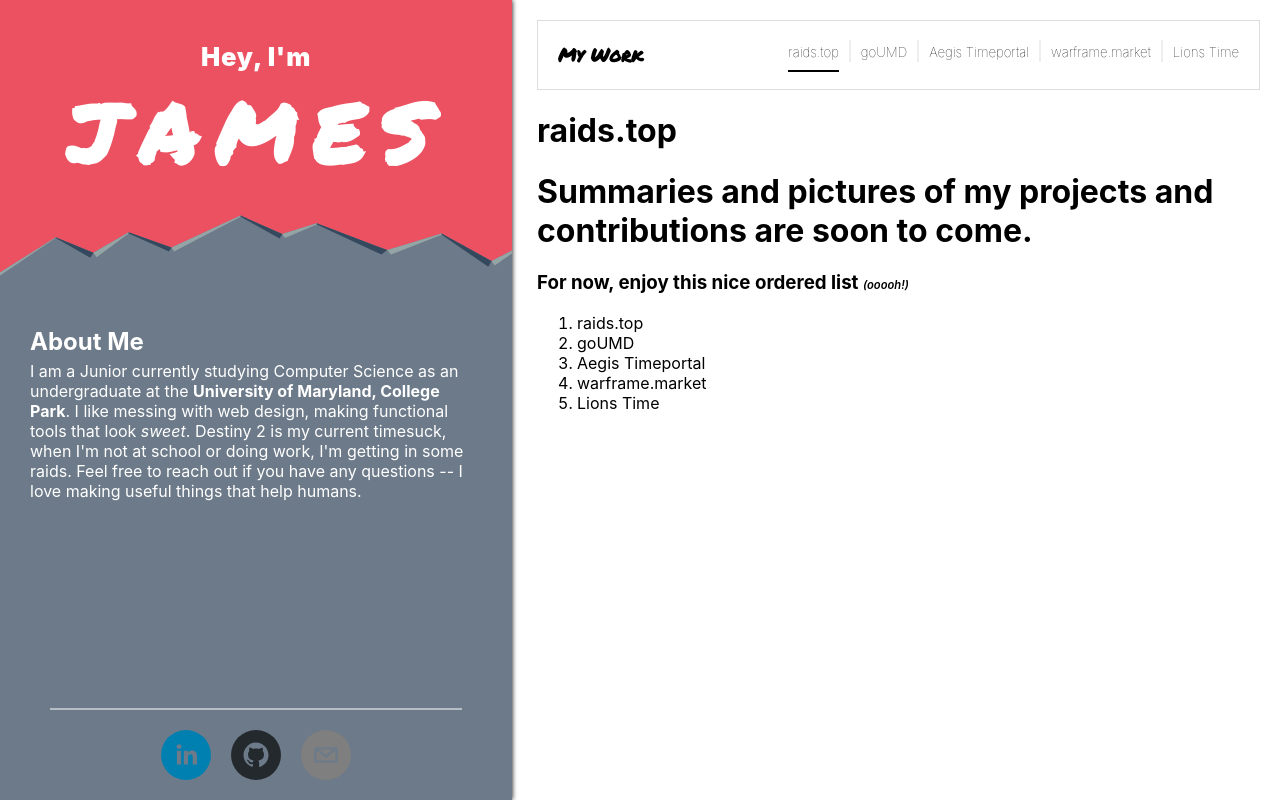
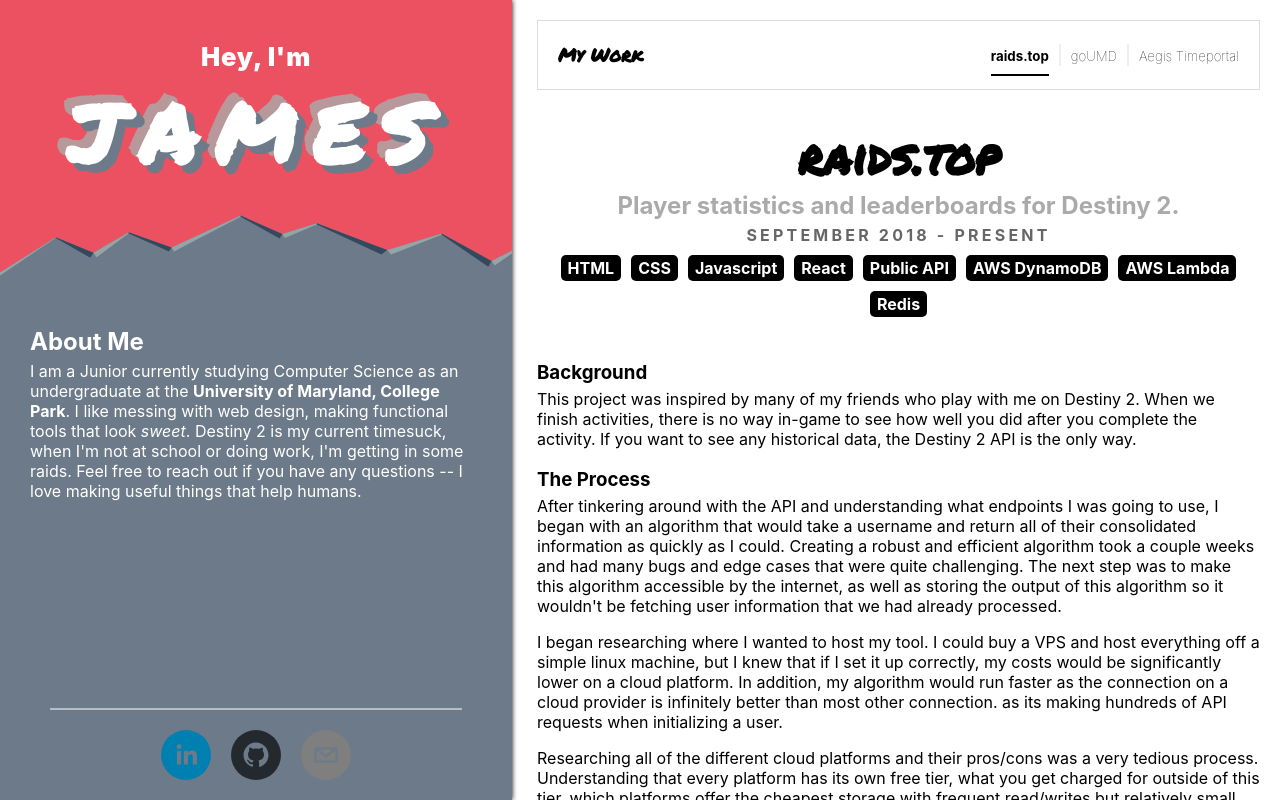
Before and after one commit to co-go/personal-website, a React (Create React App) app: page / in a window 1280 px wide. Shown: the top 800 px of the page. Built offline with nearby package versions, Linux system fonts and the light colour scheme.

Commit message:
Added some content.

```diff
--- a/package.json
+++ b/package.json
@@ -1,6 +1,6 @@
 {
   "name": "jcorley-website",
-  "version": "0.1.0",
+  "version": "0.2.0",
   "dependencies": {
     "jquery": "^3.3.1",
     "react": "^16.6.3",
--- a/src/App.css
+++ b/src/App.css
@@ -41,6 +41,7 @@
     margin: 0;
     text-transform: uppercase;
     letter-spacing: 0.2em;
+    text-shadow: 1vmin 1vmin 0 var(--color6), -1vmin -1vmin 0 var(--color3);
 }
 
 .greeting .hey {
@@ -128,6 +129,7 @@
 .nav .pull-right {
     flex: 2;
     text-align: right;
+    align-self: center;
 }
 
 .nav .project:not(:last-child):after {
@@ -144,7 +146,55 @@
 }
 
 .nav .project.active h5 {
+    font-weight: bolder;
     border-bottom: 2px solid #000;
 }
 
 /* PROJECT CONTENT STYLING */
+.projectName {
+    font-family: 'Permanent Marker', cursive;
+    text-align: center;
+    font-size: 3em;
+    margin-bottom: 0;
+}
+
+.projectSubtitle {
+    color: #aaa;
+    text-align: center;
+    margin: 0;
+}
+
+.projectTimeline {
+    color: #666;
+    text-align: center;
+    text-transform: uppercase;
+    letter-spacing: 0.2em;
+    margin: 5px 0 15px;
+}
+
+.skills {
+    display: flex;
+    flex-wrap: wrap;
+    justify-content: center;
+}
+
+.skills span {
+    padding: 3px 7px;
+    color: #fff;
+    background-color: #000;
+    border-radius: 5px;
+    margin: 5px 5px;
+    font-weight: bold;
+}
+
+.projectSummary h3 {
+    margin-bottom: 5px;
+}
+
+.projectSummary h4 {
+    margin-bottom: 5px;
+}
+
+.projectSummary p {
+    margin-top: 0;
+}
--- a/src/App.js
+++ b/src/App.js
@@ -56,28 +56,47 @@
                             <span className="project">
                                 <h5>Aegis Timeportal</h5>
                             </span>
-                            <span className="project">
-                                <h5>warframe.market</h5>
-                            </span>
-                            <span className="project">
-                                <h5>Lions Time</h5>
-                            </span>
                         </div>
                     </div>
 
                     <div className="projectSummary">
                         <h1 className="projectName">raids.top</h1>
+                        <h2 className="projectSubtitle">Player statistics and leaderboards for Destiny 2.</h2>
+                        <h4 className="projectTimeline">September 2018 - Present</h4>
+                        <div className="skills">
+                            <span>HTML</span>
+                            <span>CSS</span>
+                            <span>Javascript</span>
+                            <span>React</span>
+                            <span>Public API</span>
+                            <span>AWS DynamoDB</span>
+                            <span>AWS Lambda</span>
+                            <span>Redis</span>
+                        </div>
 
+                        <br />
+
+                        <h3>Background</h3>
+                        <p>This project was inspired by many of my friends who play with me on Destiny 2. When we finish activities, there is no way in-game to see how well you did after you complete the activity. If you want to see any historical data, the Destiny 2 API is the only way.</p>
+
+                        <h3>The Process</h3>
+                        <p>After tinkering around with the API and understanding what endpoints I was going to use, I began with an algorithm that would take a username and return all of their consolidated information as quickly as I could. Creating a robust and efficient algorithm took a couple weeks and had many bugs and edge cases that were quite challenging. The next step was to make this algorithm accessible by the internet, as well as storing the output of this algorithm so it wouldn't be fetching user information that we had already processed.</p>
+
+                        <p>I began researching where I wanted to host my tool. I could buy a VPS and host everything off a simple linux machine, but I knew that if I set it up correctly, my costs would be significantly lower on a cloud platform. In addition, my algorithm would run faster as the connection on a cloud provider is infinitely better than most other connection. as its making hundreds of API requests when initializing a user.</p>
+
+                        <p>Researching all of the different cloud platforms and their pros/cons was a very tedious process. Understanding that every platform has its own free tier, what you get charged for outside of this tier, which platforms offer the cheapest storage with frequent read/writes but relatively small amount data. Eventually I decided on AWS. DynamoDB offers basically unlimited read and writes as long as it doesn't surpass 5 kB/s. My data is tiny, (~4kB/user), so this isn't even a problem if I'm overwriting an entire user every second. AWS Lambda's are also pretty sweet, 1mil free requests through API Gateway, and the bandwidth costs were resonable when compared to Google Cloud and Azure Functions.</p>
+
+                        <p>After setting up AWS to work with my algorithm and made it accessible via the API Gateway, I moved on to designing the website. This is where I am currently am in this project. Taking the user data I have and displaying it in a format that makes sense / looks good to the user.</p>
+
+                        <i> ... last updated 12/2018 ...</i>
+
+                        <h3>Technical Challenges</h3>
+                        <h4>Initializing a User</h4>
+                        <p>The process of creating a user needed to be a quick one, so I wouldn't lose users because they were waiting on an algorithm to finish for 2-3 minutes. Hosting on a cloud platform helps significantly with this as I'm able to do the users with the most amount of data (1500+ requests) in about 40 seconds. The average user (~200 requests) takes around 15 seconds. I have spent a large amount of time minimizing the total amount of requests and performing as many requests as I can simultaneously. The efficiency of my algorithm is largely reliant on how quickly I can get all of the users data through these requests, as the actual process of parsing the JSON and consolidating it takes a matter of microseconds (versus 1-5 seconds for a request).</p>
+
+                        <h4>Updating a User</h4>
+                        <p>When a user's data has already been initialized, I shouldn't have to parse activities that I already have. This raises a problem of how I would keep track of the latest activity that I tracked. I noticed that the API actually returns game history chronologically, so I could actually just keep the gameHash of the most recent activity and loop through activities until I reached this gameHash in order to update it.</p>
                     </div>
-                    <h1> Summaries and pictures of my projects and contributions are soon to come. </h1>
-                    <h3> For now, enjoy this nice ordered list <span className="small">(ooooh!)</span> </h3>
-                    <ol>
-                        <li>raids.top</li>
-                        <li>goUMD</li>
-                        <li>Aegis Timeportal</li>
-                        <li>warframe.market</li>
-                        <li>Lions Time</li>
-                    </ol>
                 </div>
             </div>
         );
```
